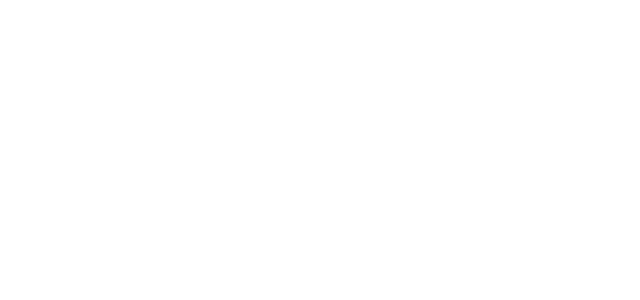
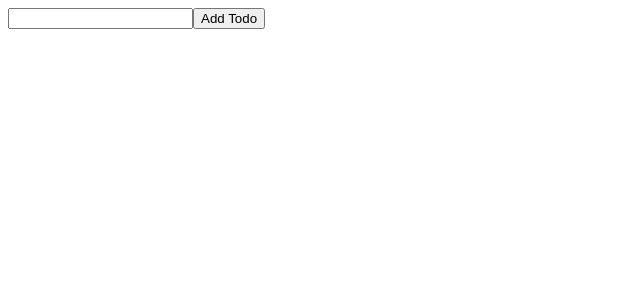
Before and after one commit to overbye87/to-do-list, a React (Create React App) app: page / in a window 1280 px wide. Shown: the top 300 px of the page, without its empty margins (0-640 px from the left). Built offline with nearby package versions, Linux system fonts and the light colour scheme.

Commit message:
create input form

```diff
--- a/public/index.html
+++ b/public/index.html
@@ -2,13 +2,7 @@
 <html lang="en">
   <head>
     <meta charset="utf-8" />
-    <link rel="icon" href="%PUBLIC_URL%/favicon.ico" />
     <meta name="viewport" content="width=device-width, initial-scale=1" />
-    <meta name="theme-color" content="#000000" />
-    <meta
-      name="description"
-      content="Web site created using create-react-app"
-    />
     <title>React App</title>
   </head>
   <body>
--- a/src/components/App.jsx
+++ b/src/components/App.jsx
@@ -1,7 +1,29 @@
+import React, { useState } from "react";
+
 function App() {
+  const [todos, setTodos] = useState([]);
+  const [text, setText] = useState("");
+
+  function addTodo() {
+    console.log(text);
+  }
+
   return (
     <div className="App">
-      <header className="App-header"></header>
+      <form
+        onSubmit={(e) => {
+          e.preventDefault();
+        }}
+      >
+        <label htmlFor="textInput"></label>
+        <input
+          value={text}
+          onChange={(e) => setText(e.target.value)}
+          type="text"
+          id="textInput"
+        />
+        <button onClick={addTodo}>Add Todo</button>
+      </form>
     </div>
   );
 }
```
